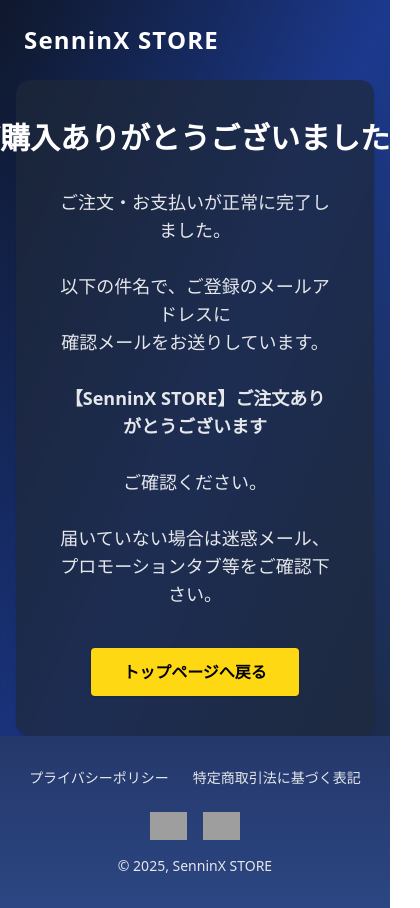
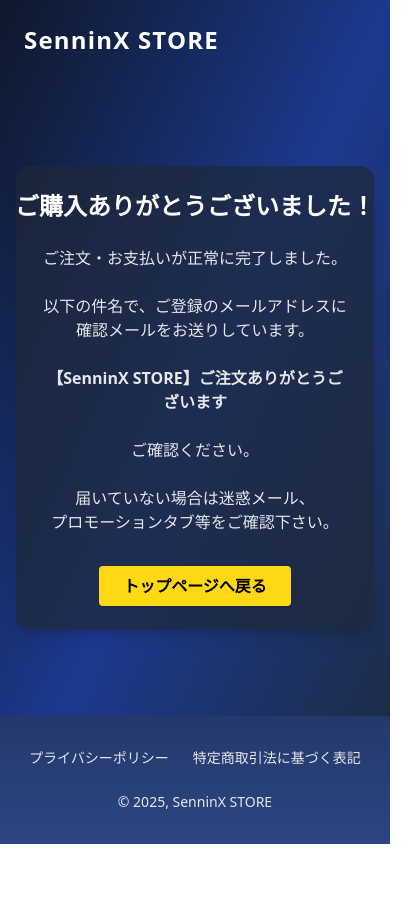
Before and after one commit to SenninX/xshop, a Next.js app: page /thanks in a window 390 px wide. Shown: the whole page, 420 px wide, since content can reach past the window. After the commit the page ends 844 px from the top, so only its background shows below. Built offline with nearby package versions, Linux system fonts and the light colour scheme; grey boxes are pictures that could not be loaded.

Commit message:
style: update payment logos

```diff
--- a/app/product/page.tsx
+++ b/app/product/page.tsx
@@ -82,13 +82,24 @@
     setError("");
 
     // 新しいPaymentIntentを作成
+    try {
       const res = await fetch("/api/create-payment-intent", {
         method: "POST",
         headers: { "Content-Type": "application/json" },
         body: JSON.stringify({ amount: totalAmount }),
       });
+
+      if (!res.ok) {
+        const errorData = await res.json();
+        throw new Error(errorData.error || '決済サーバーとの通信に失敗しました。');
+      }
+
       const data = await res.json();
       const clientSecret = data.clientSecret;
+
+      if (!clientSecret) {
+        throw new Error('clientSecretの取得に失敗しました。');
+      }
 
       // Stripe決済
       const cardNumberElement = elements.getElement(CardNumberElement);
@@ -157,6 +168,10 @@
           setError(`決済を完了できませんでした。ステータス: ${result.paymentIntent.status}`);
           setProcessing(false);
         }
+      }
+    } catch (err: any) {
+      setError(err.message);
+      setProcessing(false);
     }
   };
 
@@ -253,6 +268,13 @@
         </div>
         {error && <div className="text-red-400 text-sm">{error}</div>}
         <button type="submit" disabled={processing || !stripe || !elements || !selectedSize} className="bg-[#FFD814] hover:bg-[#F7CA00] text-black px-6 py-3 rounded font-semibold shadow transition-colors w-full max-w-xs mx-auto flex items-center justify-center gap-2 mt-2 disabled:opacity-50 disabled:cursor-not-allowed">{processing ? "処理中..." : "支払う"}</button>
+        <div className="text-center mt-4">
+          <div className="flex justify-center items-center gap-4 mb-3">
+            <img src="https://upload.wikimedia.org/wikipedia/commons/0/04/Mastercard-logo.png" alt="Mastercard" className="h-6 bg-white p-1 rounded" />
+            <img src="https://upload.wikimedia.org/wikipedia/commons/0/04/Visa.svg" alt="Visa" className="h-6" />
+          </div>
+          <p className="text-xs text-gray-400">AMEXとJCBは対応していません</p>
+        </div>
       </div>
     </form>
   );
--- a/app/thanks/page.tsx
+++ b/app/thanks/page.tsx
@@ -15,9 +15,9 @@
         </nav>
       </header>
       <main className="flex-1 flex items-center justify-center px-4">
-        <div className="bg-gray-800/70 rounded-xl p-10 max-w-xl w-full text-center shadow-lg flex flex-col items-center justify-center">
-          <h1 className="text-3xl md:text-4xl font-bold text-white mb-8 whitespace-nowrap">ご購入ありがとうございました！</h1>
-          <p className="text-lg text-gray-200 mb-10">
+        <div className="bg-gray-800/70 rounded-xl p-6 md:p-10 max-w-xl w-full text-center shadow-lg flex flex-col items-center justify-center">
+          <h1 className="text-2xl md:text-4xl font-bold text-white mb-6 md:mb-8 whitespace-nowrap">ご購入ありがとうございました！</h1>
+          <p className="text-base md:text-lg text-gray-200 mb-8 md:mb-10">
             ご注文・お支払いが正常に完了しました。
             <br /><br />
             以下の件名で、ご登録のメールアドレスに
@@ -32,7 +32,7 @@
             <br />
             プロモーションタブ等をご確認下さい。
           </p>
-          <a href="/" className="bg-[#FFD814] hover:bg-[#F7CA00] text-black px-8 py-3 rounded font-semibold shadow transition-colors">トップページへ戻る</a>
+          <a href="/" className="bg-[#FFD814] hover:bg-[#F7CA00] text-black px-6 py-2 md:px-8 md:py-3 rounded font-semibold shadow transition-colors">トップページへ戻る</a>
         </div>
       </main>
       <Footer />
--- a/components/ui/footer.tsx
+++ b/components/ui/footer.tsx
@@ -8,10 +8,6 @@
           <a href="https://xcapitalism.com/privacy/" target="_blank" rel="noopener noreferrer" className="hover:underline">プライバシーポリシー</a>
           <a href="https://xcapitalism.com/tokusho/" target="_blank" rel="noopener noreferrer" className="hover:underline">特定商取引法に基づく表記</a>
         </div>
-        <div className="flex justify-center gap-4 flex-wrap mb-4">
-          <img src="https://upload.wikimedia.org/wikipedia/commons/0/04/Mastercard-logo.png" alt="Mastercard" className="h-7" />
-          <img src="https://upload.wikimedia.org/wikipedia/commons/0/04/Visa.svg" alt="Visa" className="h-7" />
-        </div>
         <div className="text-center text-gray-200 text-sm">© 2025, SenninX STORE</div>
       </div>
     </footer>
```
Lines whose indentation alone changed are shown as unchanged.
